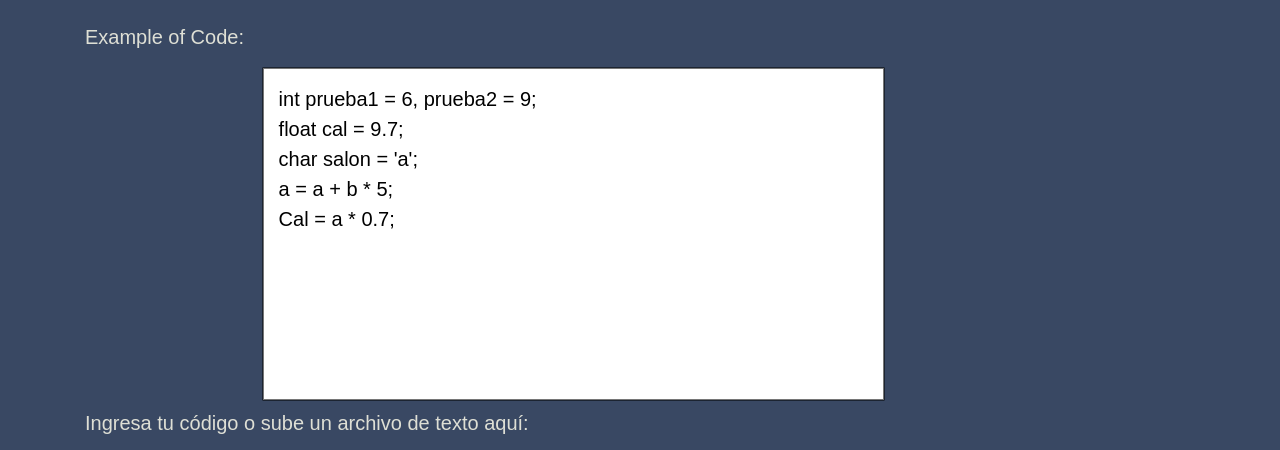
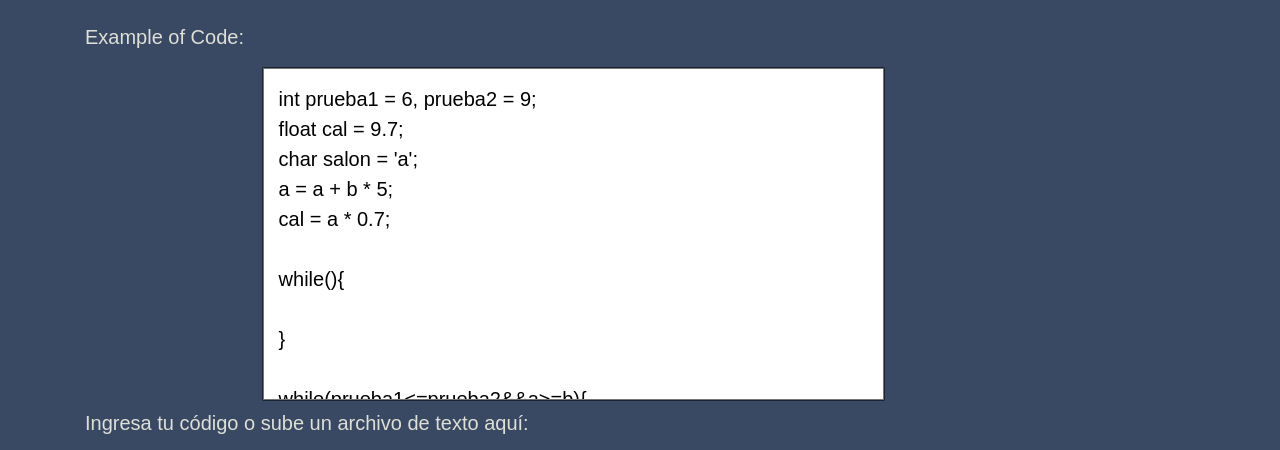
Before and after one commit to AncientGear/syntax-analyzer, an Angular app: page /analyzer in a window 1280 px wide. Shown: the part 740-1190 px from the top of the page. Built offline with nearby package versions, Linux system fonts and the light colour scheme; a web font is replaced by a local one.

Commit message:
adding example of while

```diff
--- a/src/app/components/example-code/example-code.component.html
+++ b/src/app/components/example-code/example-code.component.html
@@ -19,7 +19,15 @@ int prueba1 = 6, prueba2 = 9;
 float cal = 9.7;
 char salon = 'a';
 a = a + b * 5;
-Cal = a * 0.7;
+cal = a * 0.7;
+
+while(){
+
+}
+
+while(prueba1<=prueba2&&a>=b){
+  prueba1 = prueba2/a;
+}
     </textarea>
   </div>
 </div>
```
